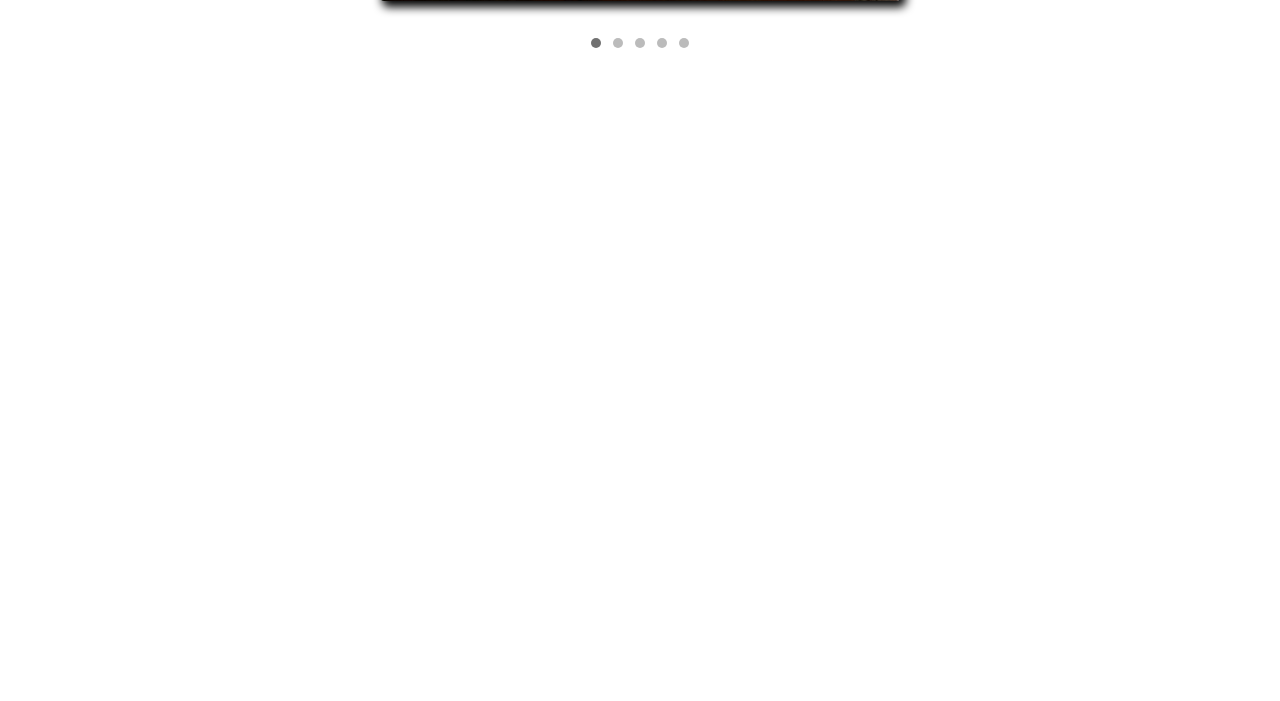
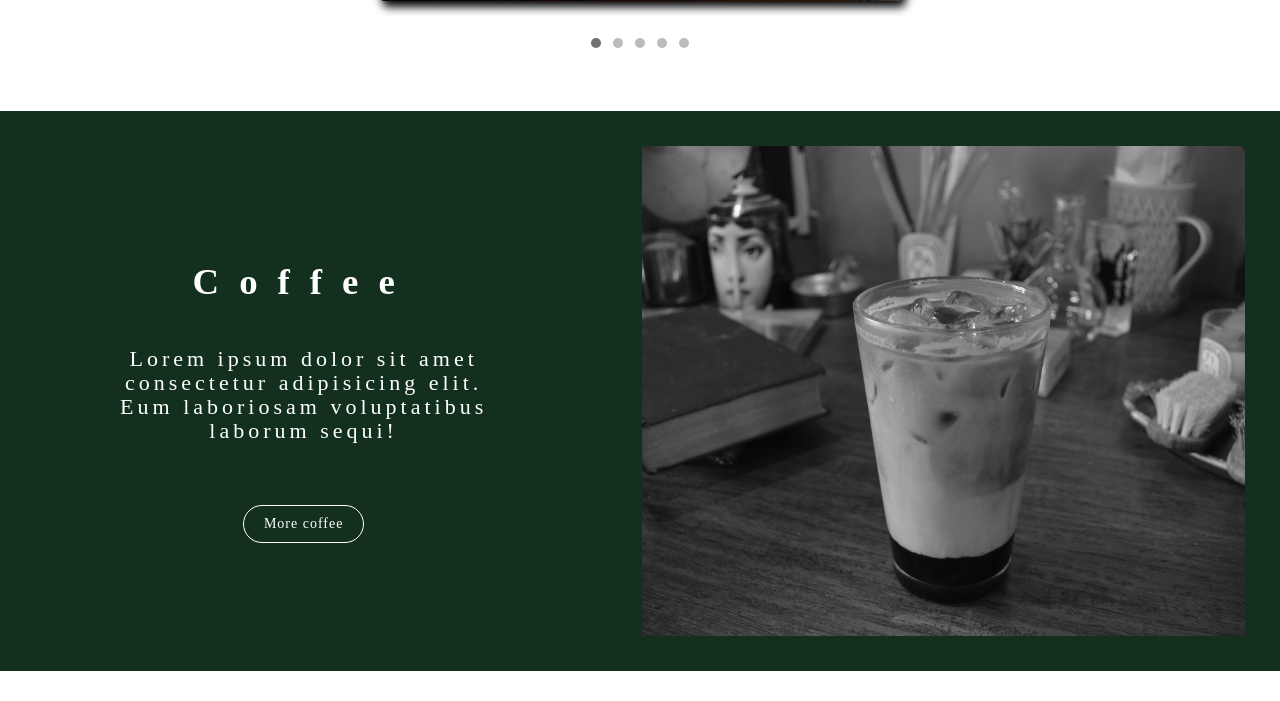
Before and after one commit to devVenny/cafe-hompage, a Node server app: page / in a window 1280 px wide. Shown: the part 1358-2059 px from the top of the page. Before the commit the page ends 1406 px from the top, so only its background shows below. Run offline with Node 20, Linux system fonts and the light colour scheme; some libraries are stand-ins or nearby versions.

Commit message:
coffee 섹션 ejs, css 스타일링

```diff
--- a/app/src/public/css/home.css
+++ b/app/src/public/css/home.css
@@ -381,3 +381,36 @@ button {
   left: 10%;
   transform: rotate(-20deg);
 }
+
+/* COFFEE */
+
+#coffee {
+  margin-top: 70px;
+  display: Flex;
+  justify-content: space-between;
+  height: 70vh;
+}
+
+.brown-latte {
+  background: url("/images/brown-latte.JPG");
+}
+
+.bakery-image {
+  background: url("/images/bakery-main.jpeg");
+}
+
+.section-image {
+  width: 100%;
+  height: 100%;
+  background-position: center center;
+  background-repeat: no-repeat;
+  background-size: cover;
+  filter: grayscale(1);
+  cursor: pointer;
+  transition: all 0.25s ease-in;
+}
+
+.section-image:hover {
+  filter: grayscale(0);
+  transform: scale(1.04);
+}
--- a/app/src/views/home/main.ejs
+++ b/app/src/views/home/main.ejs
@@ -77,5 +77,19 @@
           <span class="dot"></span>
   </div>
     </section>
+
+        <!-- coffee -->
+    <section id="coffee" class="section section-layout">
+      <div class="section-text">
+        <h1 class="section-title">Coffee</h1>
+        <div class="section-description">
+          <h3>Lorem ipsum dolor sit amet consectetur adipisicing elit. Eum laboriosam voluptatibus laborum sequi!</h3>
+        </div>
+        <button class="btn section-btn">More coffee</button>
+      </div>
+      <div class="section-image-container">
+        <div class="section-image brown-latte"></div>
+      </div>
+    </section>
   </body>
 </html>
```
